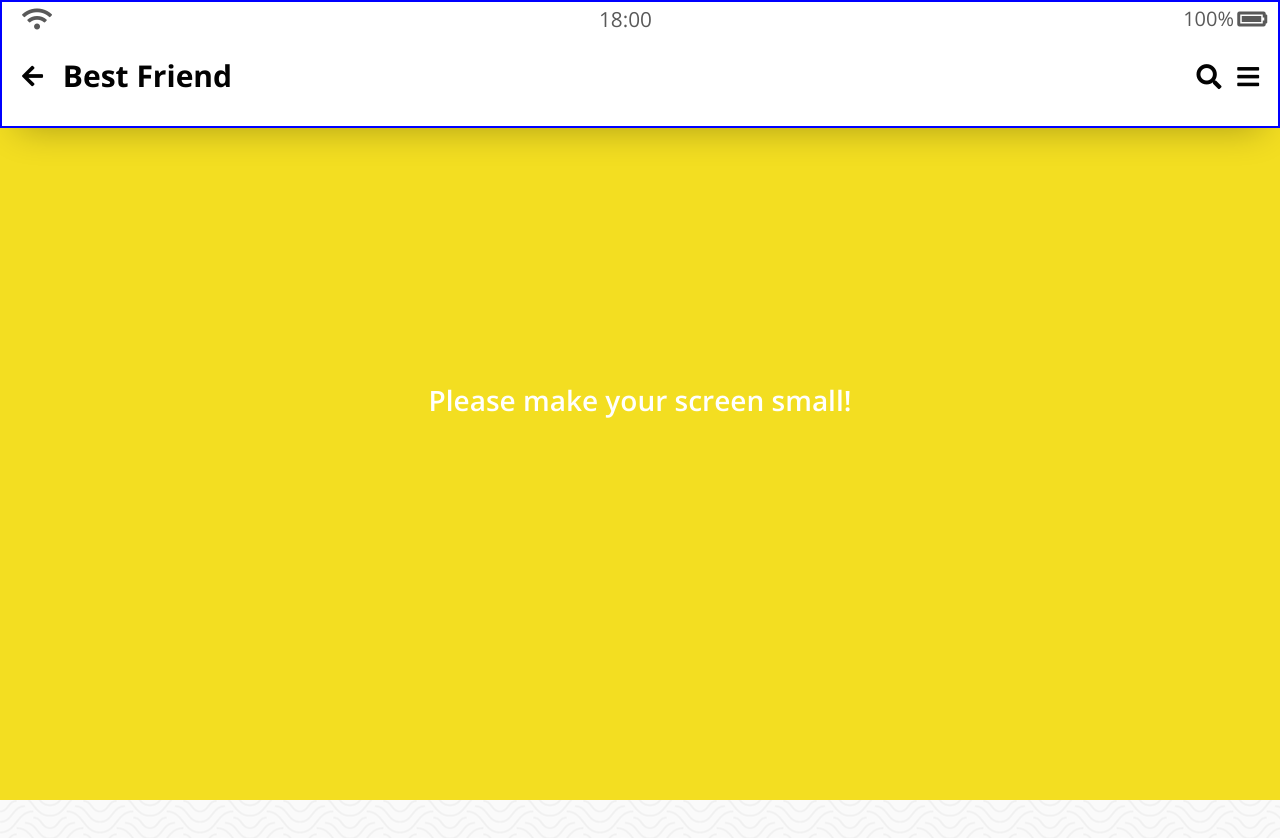
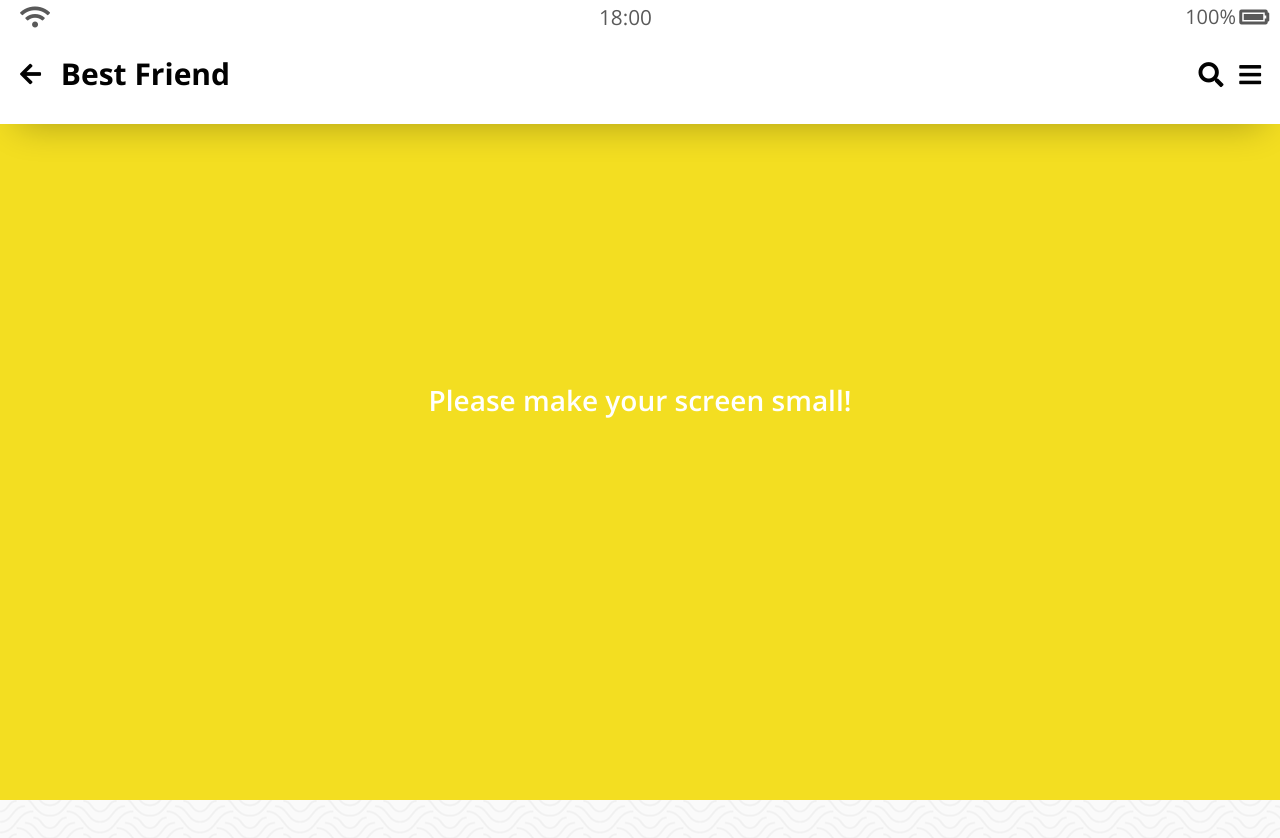
Before and after one commit to JayKim88/Kakao-Clone2-Completed, a plain HTML site: page chat.html in a window 1280 px wide. Shown: the top 838 px of the page. Drawn offline with nearby package versions, Linux system fonts and the light colour scheme.

Commit message:
minor revision

```diff
--- a/css/chat.css
+++ b/css/chat.css
@@ -1,7 +1,3 @@
-/* body {
-  background-color: blue;
-} */
-
 .header-wrapper {
   /*header sticky 를 만들기 위해 해당 클래스를 만들어 포지션을 fixed로 지정.*/
   position: fixed;
--- a/css/styles.css
+++ b/css/styles.css
@@ -68,7 +68,7 @@ nav {
 }
 .header-wrapper {
   min-width: 470px;
-  border: 2px solid blue;
+  /* border: 2px solid blue; */
 }
 .status-bar__battery-level {
   margin-right: 0.2rem;
```
Also changed, not shown: chats.html (+0 -1 lines).
